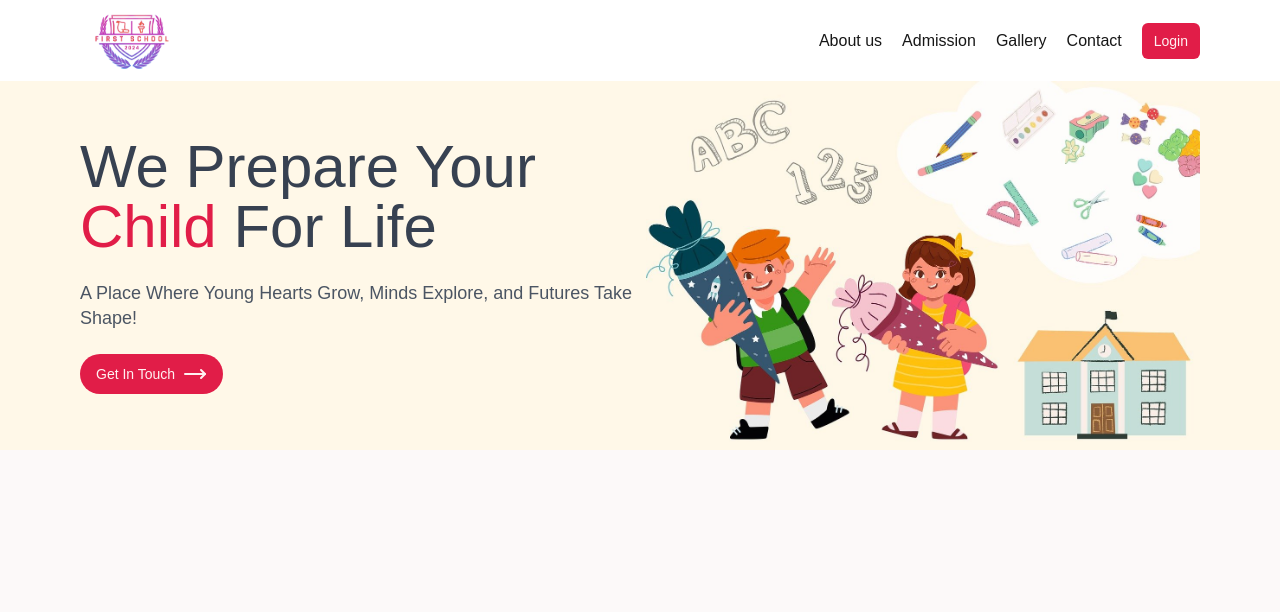
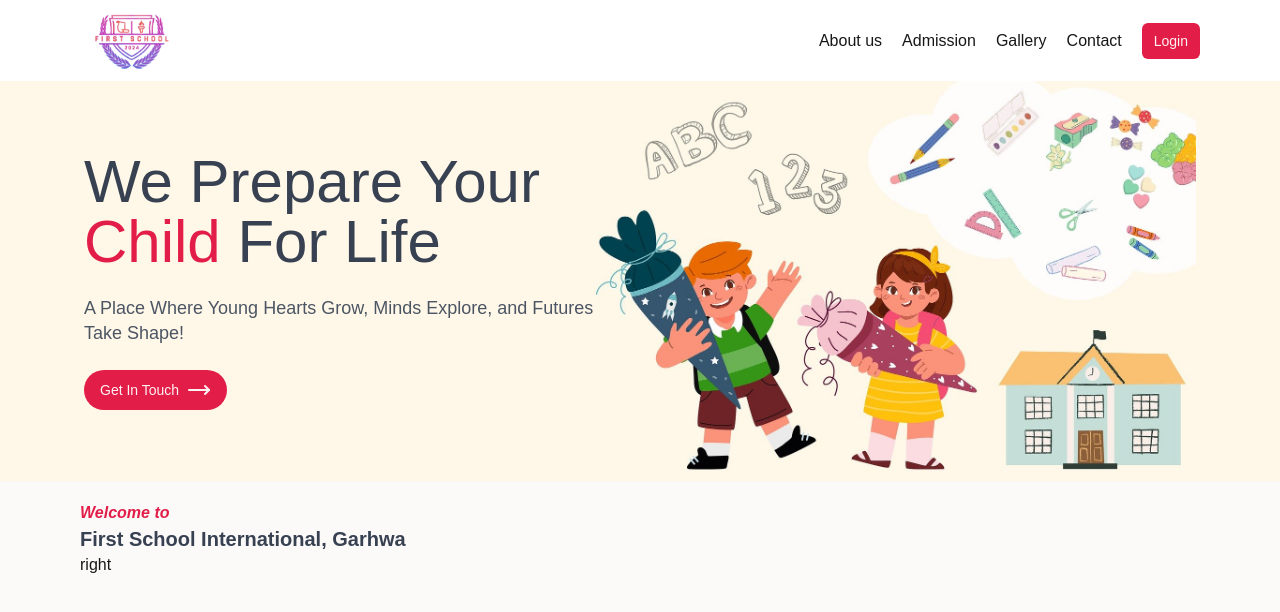
Before and after one commit to umesh37kr/firstschool-ui, a Next.js app: page / in a window 1280 px wide. Shown: the top 612 px of the page. Built offline with nearby package versions, Linux system fonts and the light colour scheme.

Commit message:
update color variable

```diff
--- a/src/app/(home)/page.jsx
+++ b/src/app/(home)/page.jsx
@@ -8,11 +8,11 @@ export default function Home() {
       <section className="" style={{ background: "#fff8e8" }}>
         <div className="container flex items-center justify-center">
           <div className=" ">
-            <h1 className="text-6xl text-gray-700">
+            <h1 className="text-6xl text-heading">
               We Prepare Your <br />
               <span className="text-primary">Child</span> For Life
             </h1>
-            <p className="text-lg text-gray-600 py-6 leading-snug">
+            <p className="text-lg text-paragraph py-6 max-w-lg leading-snug">
               A Place Where Young Hearts Grow, Minds Explore, and Futures Take
               Shape!
             </p>
@@ -25,6 +25,18 @@ export default function Home() {
           </div>
         </div>
       </section>
+      {/* About school */}
+      <section>
+        <div className="container py-5">
+          <div>
+            <h3 className="italic text-primary font-semibold">Welcome to</h3>
+            <h1 className="text-xl font-semibold text-heading">
+              First School International, Garhwa
+            </h1>
+          </div>
+          <div>right</div>
+        </div>
+      </section>
     </>
   );
 }
```
